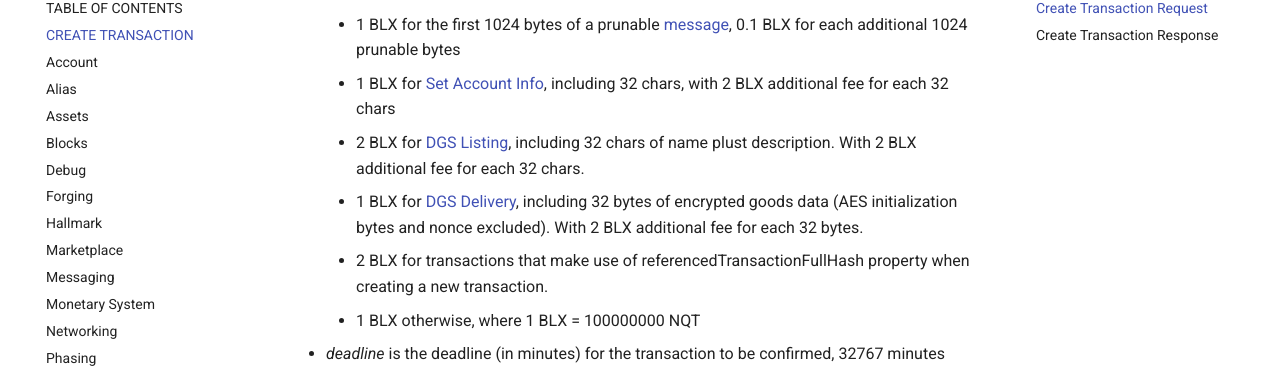
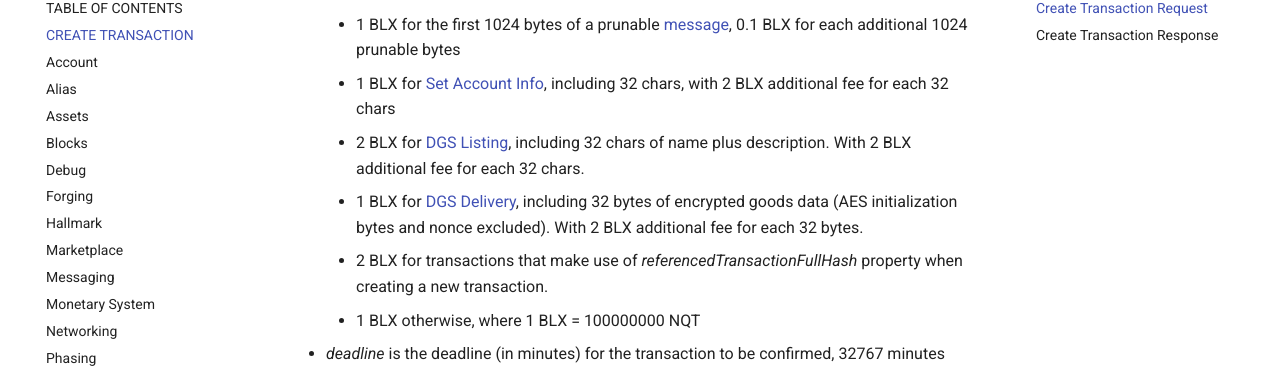
Before and after one commit to theBlue0x/docs, an MkDocs documentation site: the page built from docs/api/create_transaction.md, in a window 1280 px wide and 900 px high, scrolled down 853 px. Shown: the part 127-495 px from the top of the window. Built offline with MkDocs 1.6.1 and Material for MkDocs 9.7.7, drawn with Linux system fonts in a browser that asks for light colours.

Commit message:
Update create_transaction.md

```diff
--- a/docs/api/create_transaction.md
+++ b/docs/api/create_transaction.md
@@ -18,9 +18,9 @@
     *   2 BLX for the first 32 bytes of an encrypted non-prunable [message](messaging.md#send-message "The Blue0x API"), 1 BLX for each additional 32 bytes. The length is measured excluding the nonce and the 16 byte AES initialization vector.
     *   1 BLX for the first 1024 bytes of a prunable [message](messaging.md#send-message "The Blue0x API"), 0.1 BLX for each additional 1024 prunable bytes
     *   1 BLX for [Set Account Info](account.md#set-account-info "The Blue0x API"), including 32 chars, with 2 BLX additional fee for each 32 chars
-    *   2 BLX for [DGS Listing](marketplace.md#dgs-listing "The Blue0x API"), including 32 chars of name plust description. With 2 BLX additional fee for each 32 chars.
+    *   2 BLX for [DGS Listing](marketplace.md#dgs-listing "The Blue0x API"), including 32 chars of name plus description. With 2 BLX additional fee for each 32 chars.
     *   1 BLX for [DGS Delivery](marketplace.md#dgs-delivery "The Blue0x API"), including 32 bytes of encrypted goods data (AES initialization bytes and nonce excluded). With 2 BLX additional fee for each 32 bytes.
-    *   2 BLX for transactions that make use of referencedTransactionFullHash property when creating a new transaction.
+    *   2 BLX for transactions that make use of _referencedTransactionFullHash_ property when creating a new transaction.
     *   1 BLX otherwise, where 1 BLX = 100000000 NQT
 *   _deadline_ is the deadline (in minutes) for the transaction to be confirmed, 32767 minutes maximum
 *   _referencedTransactionFullHash_ creates a chained transaction, meaning that the current transaction cannot be confirmed unless the referenced transaction is also confirmed (optional)
```
